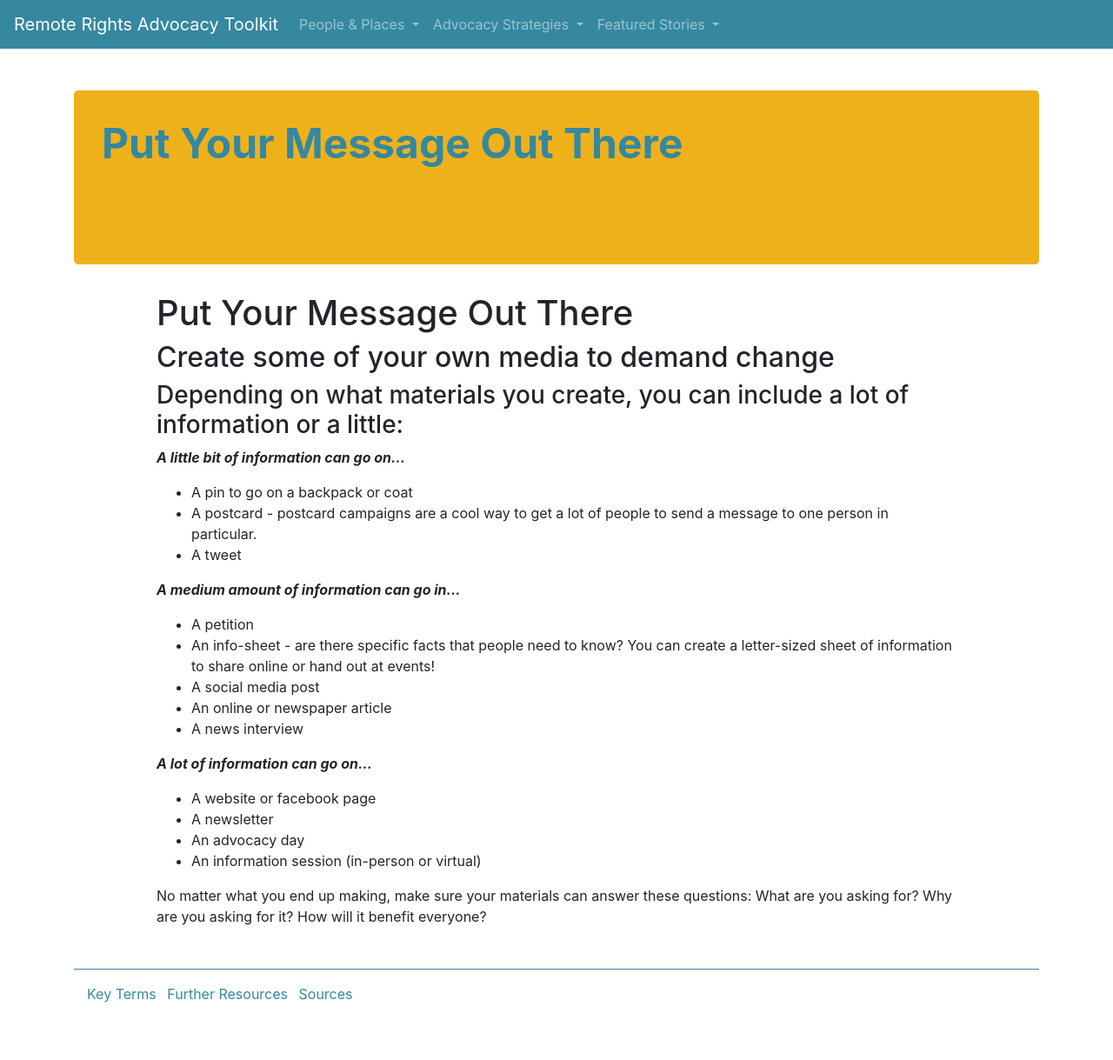
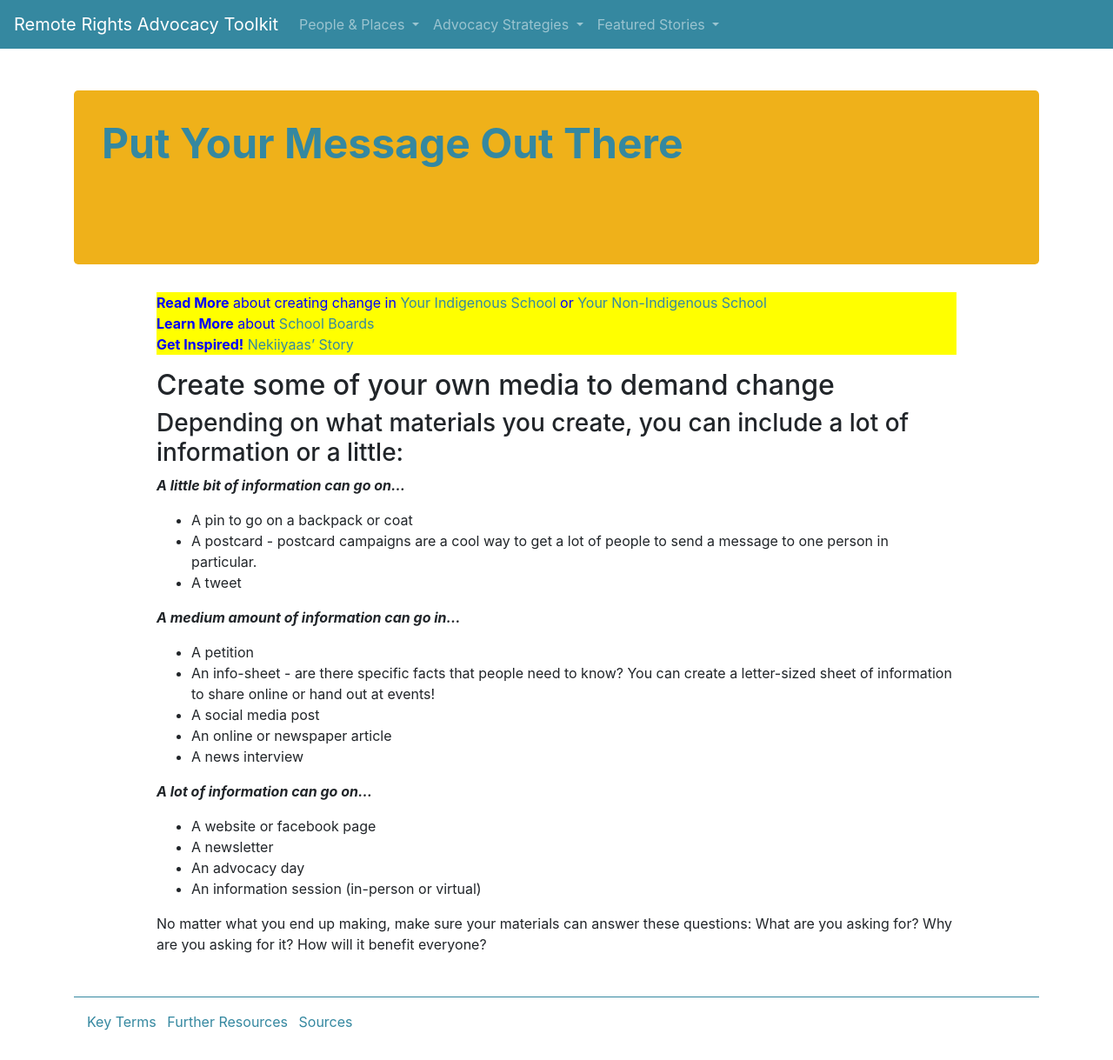
Before and after one commit to remote-rights/remote-rights.github.io, a Jekyll site: the page built from collections/_strategy/put-your-message-out-there.md, in a window 1280 px wide. Shown: the whole page at 87% size. Built offline with Jekyll 4.4.1, drawn with Linux system fonts in a browser that asks for light colours; before the commit the page ends 1187 px from its top, so only the background shows below that.

Commit message:
double whammy nekiiyaas-put message-school and pink day -organize a protest linked

```diff
--- a/collections/_strategy/put-your-message-out-there.md
+++ b/collections/_strategy/put-your-message-out-there.md
@@ -1,11 +1,12 @@
 ---
 layout: strategy
 title: Put Your Message Out There
+aside_links: |
+  **Read More** about creating change in [Your Indigenous School](/people-places/in-my-indigenous-school) or [Your Non-Indigenous School](/people-places/in-my-non-indigenous-school)  <br>
+  **Learn More** about [School Boards](/resources#3-school-boards-by-province-and-territory)<br>
+  **Get Inspired!** [Nekiiyaas' Story](/stories/nekiiyaas-noakes)
 position: 5
 ---
-
-# Put Your Message Out There
-
 ## Create some of your own media to demand change
 
 ### Depending on what materials you create, you can include a lot of information or a little:
```
Also changed, not shown: collections/_people-places/in-my-indigenous-school.md (+3 -0 lines), collections/_people-places/in-my-non-indigenous-school.md (+2 -1 lines), collections/_stories/david-shepherd-and-travis-price.md (+3 -0 lines), collections/_stories/nekiiyaas-noakes.md (+3 -0 lines), collections/_strategy/organize-a-protest.md (+2 -1 lines).
